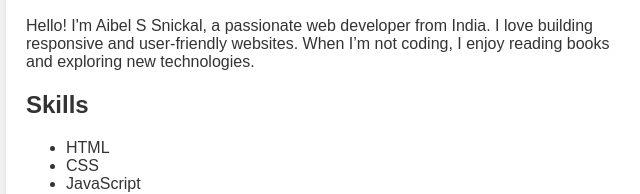
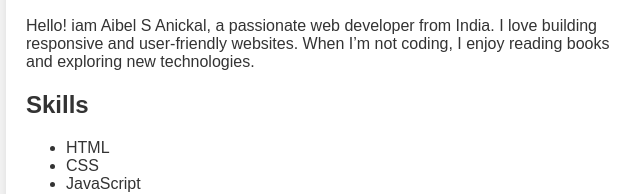
Before and after one commit to AIBELSANICKAL/biography-page, a plain HTML site: page index.html in a window 1280 px wide. Shown: the part 281-475 px from the top of the page, 314-954 px from the left. Drawn offline with Linux system fonts and the light colour scheme.

Commit message:
index.html

```diff
--- a/index.html
+++ b/index.html
@@ -9,7 +9,7 @@
   <div class="container">
     <h1>AIBEL S ANICKAL</h1>
     <img src="https://via.placeholder.com/150" alt="Aibel's photo" />
-    <p>Hello! I'm Aibel S Snickal, a passionate web developer from India. I love building responsive and user-friendly websites. When I’m not coding, I enjoy reading books and exploring new technologies.</p>
+    <p>Hello! iam Aibel S Anickal, a passionate web developer from India. I love building responsive and user-friendly websites. When I’m not coding, I enjoy reading books and exploring new technologies.</p>
     <h2>Skills</h2>
     <ul>
       <li>HTML</li>
```
